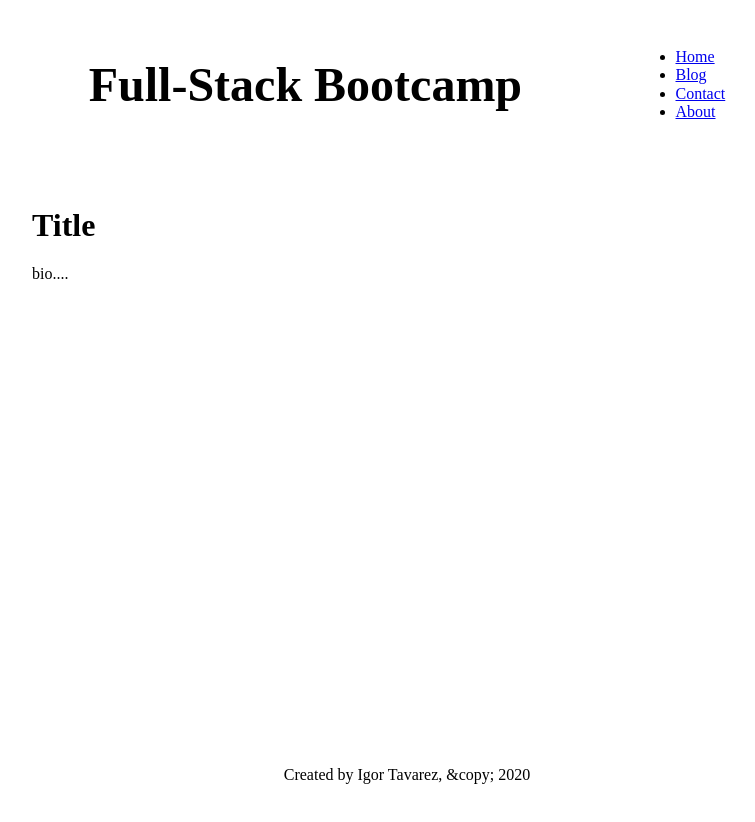
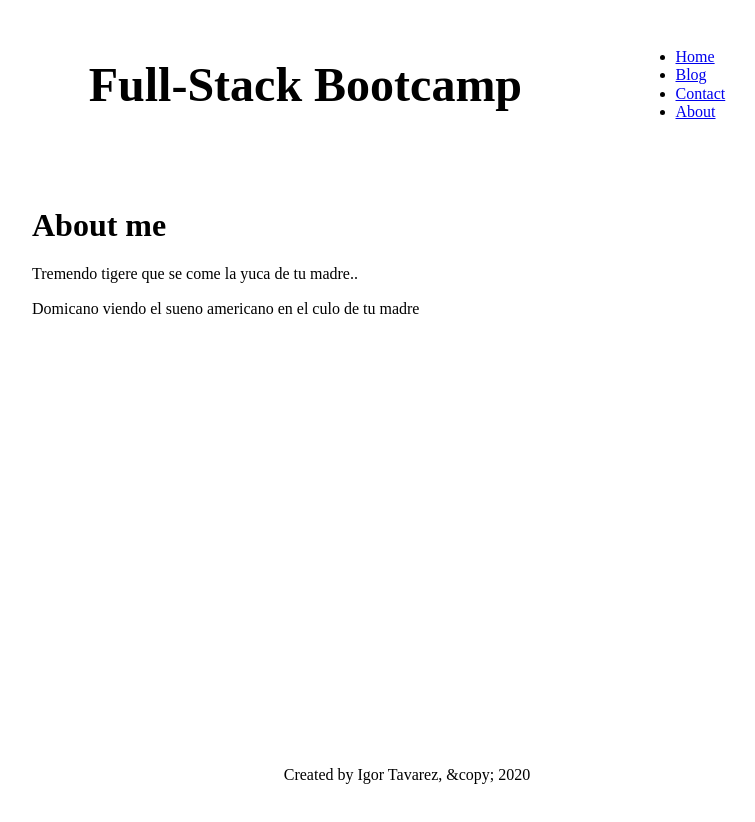
Before and after one commit to itava0/Gatsby-Bootcamp, a Gatsby site: page /about in a window 1280 px wide. Shown: the whole page, without its empty margins (233-988 px from the left). Built offline with nearby package versions, Linux system fonts and the light colour scheme; Gatsby itself is replaced by a stand-in of ours.

Commit message:
Edit the about section

```diff
--- a/src/pages/about.js
+++ b/src/pages/about.js
@@ -5,8 +5,9 @@ import Layout from "../components/layout"
 const AboutPage = () => {
   return (
     <Layout>
-      <h1>Title</h1>
-      <p>bio....</p>
+      <h1>About me</h1>
+      <p>Tremendo tigere que se come la yuca de tu madre..</p>
+      <p>Domicano viendo el sueno americano en el culo de tu madre</p>
     </Layout>
   )
 }
```
